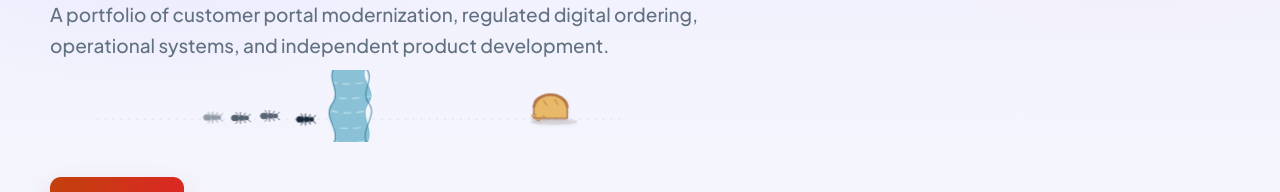
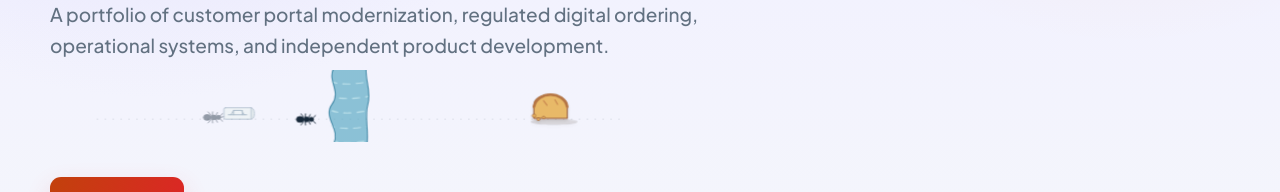
Before and after one commit to andrewjaebok/digital-operations-portfolio, a Next.js app: page / in a window 1280 px wide. Shown: the part 439-631 px from the top of the page. Built offline with nearby package versions, Linux system fonts and the light colour scheme.

Commit message:
Refine ant workflow sequence

```diff
--- a/app/components/AntWorkflow.tsx
+++ b/app/components/AntWorkflow.tsx
@@ -28,23 +28,19 @@ export default function AntWorkflow() {
             <circle cx="12.8" cy="0" r="2.35" />
             <path d="M4.5-2.2 1-6.3M5.8-1.4 6.2-6.3M4.5 2.2 1 6.3M5.8 1.4 6.2 6.3M9.7-1.8 11.5-5.5M9.7 1.8 11.5 5.5M14.2-1.2 17.6-4.5M14.2 1.2 17.6 4.5" />
           </g>
-          <g id="builder-ant">
-            <use href="#ant-silhouette" />
-            <path className="ant-worn-hat" d="M9.5-3.2h7.1M10.7-3.4c.2-3.4 1.2-5.1 2.5-5.1s2.5 1.7 2.6 5.1Z" />
-          </g>
           <clipPath id="ant-river-clip">
-            <path d="M270-2C262 12 279 24 268 39S278 67 270 84H308C318 67 299 54 310 38S299 12 307-2Z" />
+            <path d="M270-2C262 12 279 24 268 39S278 67 270 84H308C310 68 305 53 309 39C313 25 306 12 307-2Z" />
           </clipPath>
         </defs>
 
         <path className="ant-ground-line" d="M0 56H600" />
 
         <g className="ant-river">
-          <path className="ant-river-bank" d="M270-2C262 12 279 24 268 39S278 67 270 84H308C318 67 299 54 310 38S299 12 307-2Z" />
+          <path className="ant-river-bank" d="M270-2C262 12 279 24 268 39S278 67 270 84H308C310 68 305 53 309 39C313 25 306 12 307-2Z" />
           <g clipPath="url(#ant-river-clip)" className="ant-river-current">
             <path d="M266 6q15 6 46 0M262 22q21 7 53 0M267 39q14 6 44 0M263 56q21 7 52 0M267 73q15 6 45 0" />
           </g>
-          <path className="ant-river-edge" d="M270-2C262 12 279 24 268 39S278 67 270 84M307-2C318 12 299 24 310 38S299 67 308 84" />
+          <path className="ant-river-edge" d="M270-2C262 12 279 24 268 39S278 67 270 84M307-2C306 12 313 25 309 39C305 53 310 68 308 84" />
         </g>
 
         <g className="ant-cycle">
@@ -65,16 +61,6 @@ export default function AntWorkflow() {
             </g>
           </g>
 
-          <g className="ant-blueprint">
-            <rect className="ant-blueprint-paper" x="220" y="62" width="33" height="13" rx="1.5" />
-            <path className="ant-blueprint-sketch" d="M226 70h20m-17 0 3-5h9l3 5m-13-5v5m11-5v5" />
-            <path className="ant-blueprint-roll" d="M252 62v13c5 0 5-13 0-13Z" />
-          </g>
-
-          <g className="ant-hat-cache">
-            <path d="M223 52h7m-6-1c.2-3 1.1-4.2 2.4-4.2s2.2 1.2 2.4 4.2ZM233 52h7m-6-1c.2-3 1.1-4.2 2.4-4.2s2.2 1.2 2.4 4.2ZM243 52h7m-6-1c.2-3 1.1-4.2 2.4-4.2s2.2 1.2 2.4 4.2Z" />
-          </g>
-
           <path className="ant-bridge-shadow" d="M264 54Q288 46 313 54" />
           <g className="ant-bridge">
             <path className="ant-bridge-piece bridge-one" d="M264 53 277 49" />
@@ -84,45 +70,38 @@ export default function AntWorkflow() {
           </g>
 
           <g className="ant-role ant-observer"><use href="#ant-silhouette" /></g>
-          <g className="ant-role ant-planner"><use href="#ant-silhouette" /></g>
-          <g className="ant-role ant-resource"><use href="#ant-silhouette" /></g>
-          <g className="ant-role ant-wait-one"><use href="#ant-silhouette" /></g>
-          <g className="ant-role ant-wait-two"><use href="#ant-silhouette" /></g>
-
-          <g className="ant-hat-carrier">
-            <g className="carried-hats">
-              <path d="M-5-4h6m-5-1c.2-2.7 1-3.8 2.1-3.8S0-7.7.2-5ZM3-4h6M4-5c.2-2.7 1-3.8 2.1-3.8S8-7.7 8.2-5Z" />
+          <g className="ant-role ant-planner">
+            <use href="#ant-silhouette" />
+            <g className="ant-held-blueprint">
+              <path className="ant-blueprint-grip" d="M14 0 20-1" />
+              <rect className="ant-blueprint-paper" x="19" y="-11" width="32" height="13" rx="1.5" />
+              <path className="ant-blueprint-sketch" d="M24-3h21m-18 0 3-5h9l3 5M30-8v5m10-5v5" />
+              <path className="ant-blueprint-roll" d="M50-11V2c5 0 5-13 0-13Z" />
             </g>
-            <use href="#ant-silhouette" x="-11" y="4" />
           </g>
-
           <g className="ant-builder builder-one">
             <path className="builder-material" d="M-7 0H8" />
-            <use href="#builder-ant" x="-13" y="5" />
+            <use href="#ant-silhouette" x="-13" y="5" />
           </g>
           <g className="ant-builder builder-two">
             <path className="builder-material" d="M-7 0H8" />
-            <use href="#builder-ant" x="-13" y="5" />
+            <use href="#ant-silhouette" x="-13" y="5" />
           </g>
           <g className="ant-builder builder-three">
             <path className="builder-material" d="M-7 0H8" />
-            <use href="#builder-ant" x="-13" y="5" />
+            <use href="#ant-silhouette" x="-13" y="5" />
           </g>
           <g className="ant-builder builder-four">
             <path className="builder-material" d="M-7 0H8" />
-            <use href="#builder-ant" x="-13" y="5" />
+            <use href="#ant-silhouette" x="-13" y="5" />
           </g>
 
           <g className="ant-role ant-validator"><use href="#ant-silhouette" /></g>
 
-          <g className="ant-role ant-colony-one"><use href="#ant-silhouette" /></g>
-          <g className="ant-role ant-colony-two"><use href="#ant-silhouette" /></g>
-          <g className="ant-role ant-colony-three"><use href="#ant-silhouette" /></g>
-          <g className="ant-role ant-colony-four"><use href="#ant-silhouette" /></g>
-
-          <g className="ant-return return-one"><circle className="ant-crumb" cx="-7" cy="-5" r="2.1" /><use href="#ant-silhouette" /></g>
-          <g className="ant-return return-two"><circle className="ant-crumb" cx="-7" cy="-5" r="2.1" /><use href="#ant-silhouette" /></g>
-          <g className="ant-return return-three"><circle className="ant-crumb" cx="-7" cy="-5" r="2.1" /><use href="#ant-silhouette" /></g>
+          <g className="ant-role ant-colony ant-colony-one"><circle className="ant-crumb" cx="-7" cy="-5" r="2.1" /><use href="#ant-silhouette" /></g>
+          <g className="ant-role ant-colony ant-colony-two"><circle className="ant-crumb" cx="-7" cy="-5" r="2.1" /><use href="#ant-silhouette" /></g>
+          <g className="ant-role ant-colony ant-colony-three"><circle className="ant-crumb" cx="-7" cy="-5" r="2.1" /><use href="#ant-silhouette" /></g>
+          <g className="ant-role ant-colony ant-colony-four"><circle className="ant-crumb" cx="-7" cy="-5" r="2.1" /><use href="#ant-silhouette" /></g>
         </g>
       </svg>
     </span>
```
